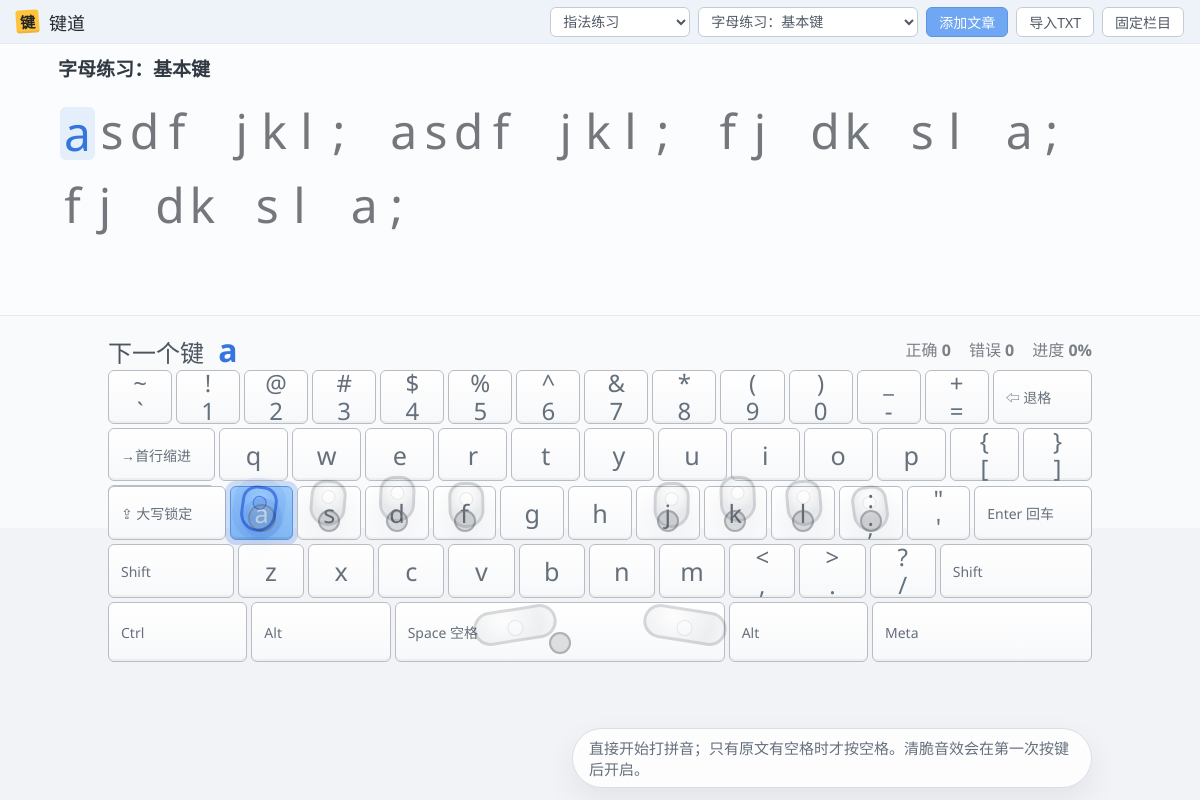
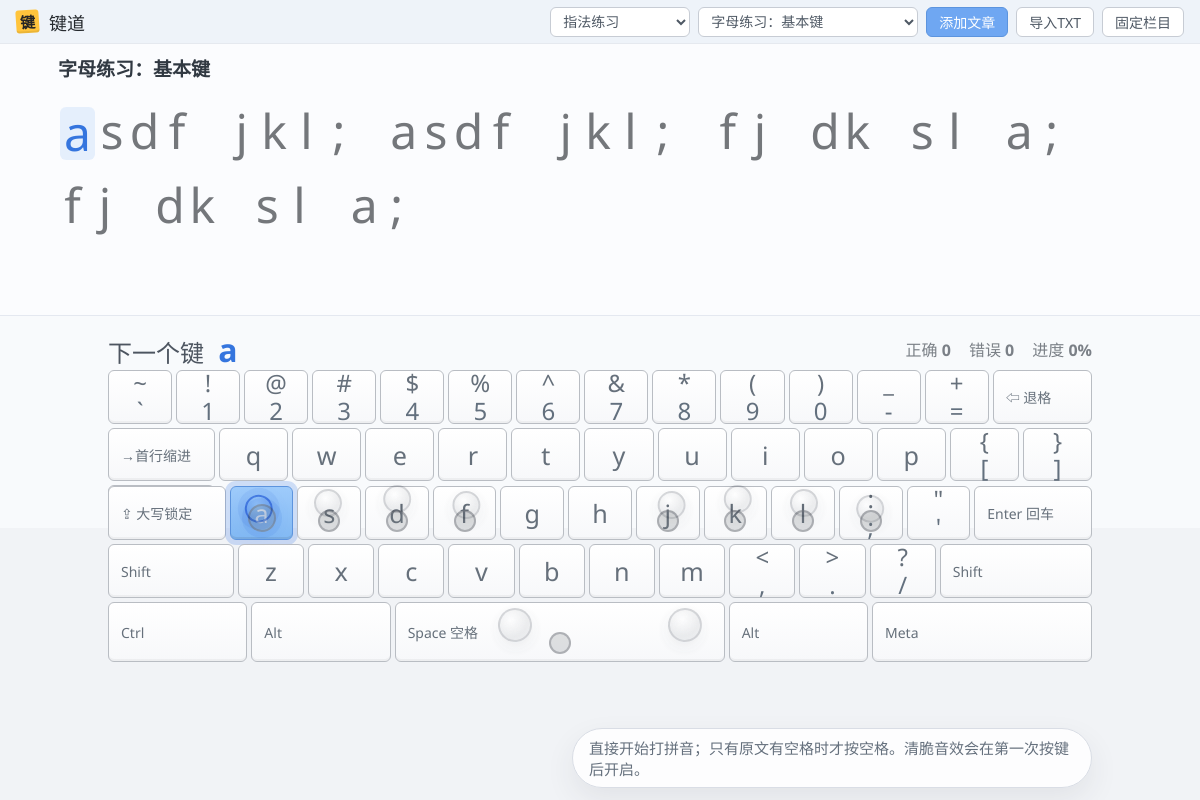
Before and after one commit to jfcws1/-, an Electron app: page typing-hero.html in a window 1200 px wide. Drawn offline with Linux system fonts and the light colour scheme.

Commit message:
Simplify fingering hand guide

```diff
--- a/typing-hero.html
+++ b/typing-hero.html
@@ -419,12 +419,12 @@
       position: absolute;
       width: 36px;
       height: 46px;
-      border: 3px solid rgba(105, 111, 120, .5);
-      border-radius: 18px 18px 22px 22px;
-      background: radial-gradient(circle at 50% 24%, rgba(255, 255, 255, .62), rgba(128, 134, 143, .24) 62%, rgba(128, 134, 143, .12));
-      box-shadow: inset 0 -8px 12px rgba(105, 111, 120, .13), 0 8px 18px rgba(80, 88, 100, .1);
+      border: 0;
+      border-radius: 50%;
+      background: transparent;
+      box-shadow: none;
       transform-origin: 50% 0;
-      opacity: .72;
+      opacity: .8;
       transition: border-color .12s ease, transform .12s ease, opacity .12s ease, box-shadow .12s ease, background .12s ease;
     }
 
@@ -432,13 +432,14 @@
       content: "";
       position: absolute;
       left: 50%;
-      top: 7px;
-      width: 12px;
-      height: 12px;
+      top: 50%;
+      width: 24px;
+      height: 24px;
       border-radius: 50%;
-      transform: translateX(-50%);
-      background: rgba(255, 255, 255, .54);
-      border: 1px solid rgba(105, 111, 120, .28);
+      transform: translate(-50%, -50%);
+      background: radial-gradient(circle at 38% 32%, rgba(255, 255, 255, .78), rgba(117, 123, 132, .22) 62%, rgba(117, 123, 132, .12));
+      border: 2px solid rgba(112, 118, 126, .42);
+      box-shadow: 0 5px 13px rgba(80, 88, 100, .12);
     }
 
     .finger.left.little { left: 136px; top: 116px; transform: rotate(8deg); }
@@ -455,10 +456,10 @@
       top: 238px;
       width: 84px;
       height: 34px;
-      border: 3px solid rgba(105, 111, 120, .48);
-      border-radius: 999px;
-      background: radial-gradient(circle at 35% 35%, rgba(255, 255, 255, .6), rgba(128, 134, 143, .22) 68%, rgba(128, 134, 143, .1));
-      opacity: .7;
+      border: 0;
+      border-radius: 50%;
+      background: transparent;
+      opacity: .8;
       transition: border-color .12s ease, transform .12s ease, opacity .12s ease, box-shadow .12s ease;
     }
 
@@ -466,13 +467,14 @@
       content: "";
       position: absolute;
       left: 50%;
-      top: 9px;
-      width: 14px;
-      height: 14px;
+      top: 50%;
+      width: 30px;
+      height: 30px;
       border-radius: 50%;
-      transform: translateX(-50%);
-      background: rgba(255, 255, 255, .5);
-      border: 1px solid rgba(105, 111, 120, .28);
+      transform: translate(-50%, -50%);
+      background: radial-gradient(circle at 38% 32%, rgba(255, 255, 255, .78), rgba(117, 123, 132, .22) 62%, rgba(117, 123, 132, .12));
+      border: 2px solid rgba(112, 118, 126, .42);
+      box-shadow: 0 5px 13px rgba(80, 88, 100, .12);
     }
 
     .thumb.left {
@@ -487,16 +489,14 @@
 
     .finger.active,
     .thumb.active {
-      border-color: rgba(52, 112, 220, .96);
       opacity: 1;
-      background: radial-gradient(circle at 50% 22%, rgba(255, 255, 255, .74), rgba(95, 157, 242, .34) 62%, rgba(95, 157, 242, .2));
-      box-shadow: 0 0 0 8px rgba(52, 112, 220, .12), 0 8px 20px rgba(52, 112, 220, .22);
     }
 
     .finger.active::after,
     .thumb.active::after {
-      background: rgba(52, 112, 220, .22);
+      background: radial-gradient(circle at 38% 32%, rgba(255, 255, 255, .82), rgba(79, 142, 233, .38) 62%, rgba(79, 142, 233, .24));
       border-color: rgba(52, 112, 220, .95);
+      box-shadow: 0 0 0 7px rgba(52, 112, 220, .12), 0 7px 18px rgba(52, 112, 220, .22);
     }
 
     .toast {
```
Also changed, not shown: 1 other file.
